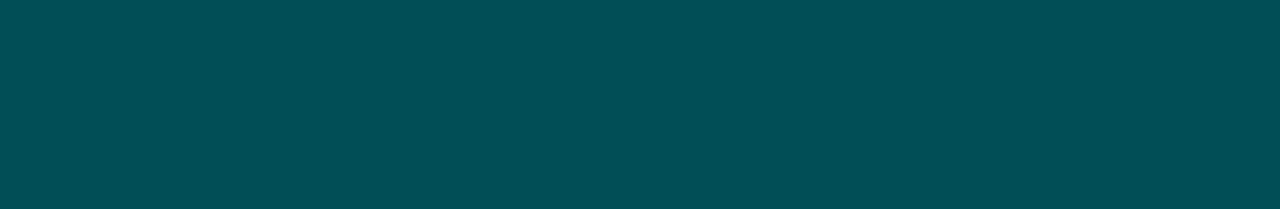
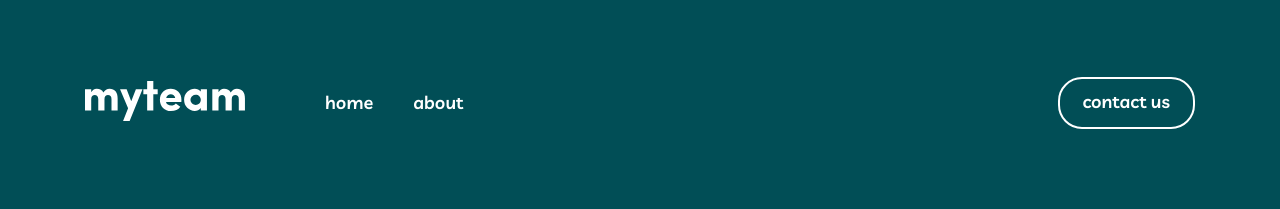
Before and after one commit to EshimovShaxzod/myTeam-figma, a plain HTML site: page index.html in a window 1280 px wide. Drawn offline with nearby package versions, Linux system fonts and the light colour scheme.

Commit message:
header done

```diff
--- a/assets/css/main.css
+++ b/assets/css/main.css
@@ -92,3 +92,117 @@ a {
   text-decoration: none;
   background-color: transparent;
 }
+
+/* HEADER STYLE START */
+.site-header{
+  width: 100%;
+  padding: 77px 0;
+}
+
+.site-header__wrapper{
+  display: flex;
+  align-items: center;
+  justify-content: space-between;
+}
+
+.site-menu{
+  display: none;
+}
+
+.site-header__navigation{
+  display: flex;
+  align-items: center;
+}
+
+.site-hader__logo-link{
+  display: inline-block;
+  align-items: center;
+  margin-right: 80px;
+}
+
+
+.nav-list{
+  display: flex;
+  align-items: center;
+}
+
+.nav-list__item:not(:last-child){
+  margin-right: 40px;
+}
+
+.nav-item__link{
+  color: var(--colorPrimary);
+  font-size: 18px;
+  font-weight: 600;
+  line-height: 28px;
+}
+
+.nav-item__link:active{
+  color: #F67E7E;
+}
+
+.site-header__btn{
+  display: inline-block;
+  padding: 9px 23px 11px 22px;
+  border-radius: 24px;
+  font-size: 18px;
+  font-weight: 600;
+  line-height: 28px;
+  color: var(--colorPrimary);
+  border: 2px solid #FFF;
+}
+
+.site-header__btn:active{
+  color: #002529;
+  background-color: #fff;
+}
+
+/* HEADER RESPONSIVE STYLE START */
+
+@media only screen and (max-width: 689px) {
+
+  .site-header{
+    padding: 48px 0;
+  }
+
+  .site-header__logo-img{
+    width: 128px;
+    height: 32px;
+  }
+
+  .site-menu{
+    display: block;
+    border: none;
+    background-color: var(--backgroundPrimary);
+  }
+
+  .site-menu i{
+    font-size: 30px;
+    color: #fff;
+  }
+
+.nav{
+  display: none;
+}
+
+.site-header__btn{
+  display: none;
+}
+
+}
+
+@media only screen and (min-width: 690px) and (max-width:1109px){
+
+  .site-header{
+    padding: 72px 0;
+  }
+
+  .site-hader__logo-link{
+    margin-right: 48px;
+  }
+
+}
+
+/* HEADER RESPONSIVE STYLE END */
+
+/* HEADER STYLE END */
--- a/index.html
+++ b/index.html
@@ -12,5 +12,35 @@
 </head>
 <body>
 
+    <!-- HEADER START -->
+
+    <header class="site-header">
+        <div class="container">
+            <div class="site-header__wrapper">
+               <div class="site-header__navigation">
+                <a class="site-hader__logo-link" href="#">
+                    <img class="site-header__logo-img" src="./assets/icons/myteam.svg" width="160" height="40" alt="myteam logo">
+                </a>
+                <nav class="nav">
+                    <ul class="nav-list">
+                        <li class="nav-list__item nav-item">
+                            <a class="nav-item__link" href="#">home</a>
+                        </li>
+                        <li class="nav-list__item nav-item">
+                            <a class="nav-item__link" href="#">about</a>
+                        </li>
+                    </ul>
+                </nav>
+               </div>
+                <a class="site-header__btn" href="contact.html">contact us</a>
+                <button class="site-menu">
+                    <i class='bx bx-menu'></i>
+                </button>
+            </div>
+        </div>
+    </header>
+
+    <!-- HEADER END -->
+
 </body>
 </html>
```
